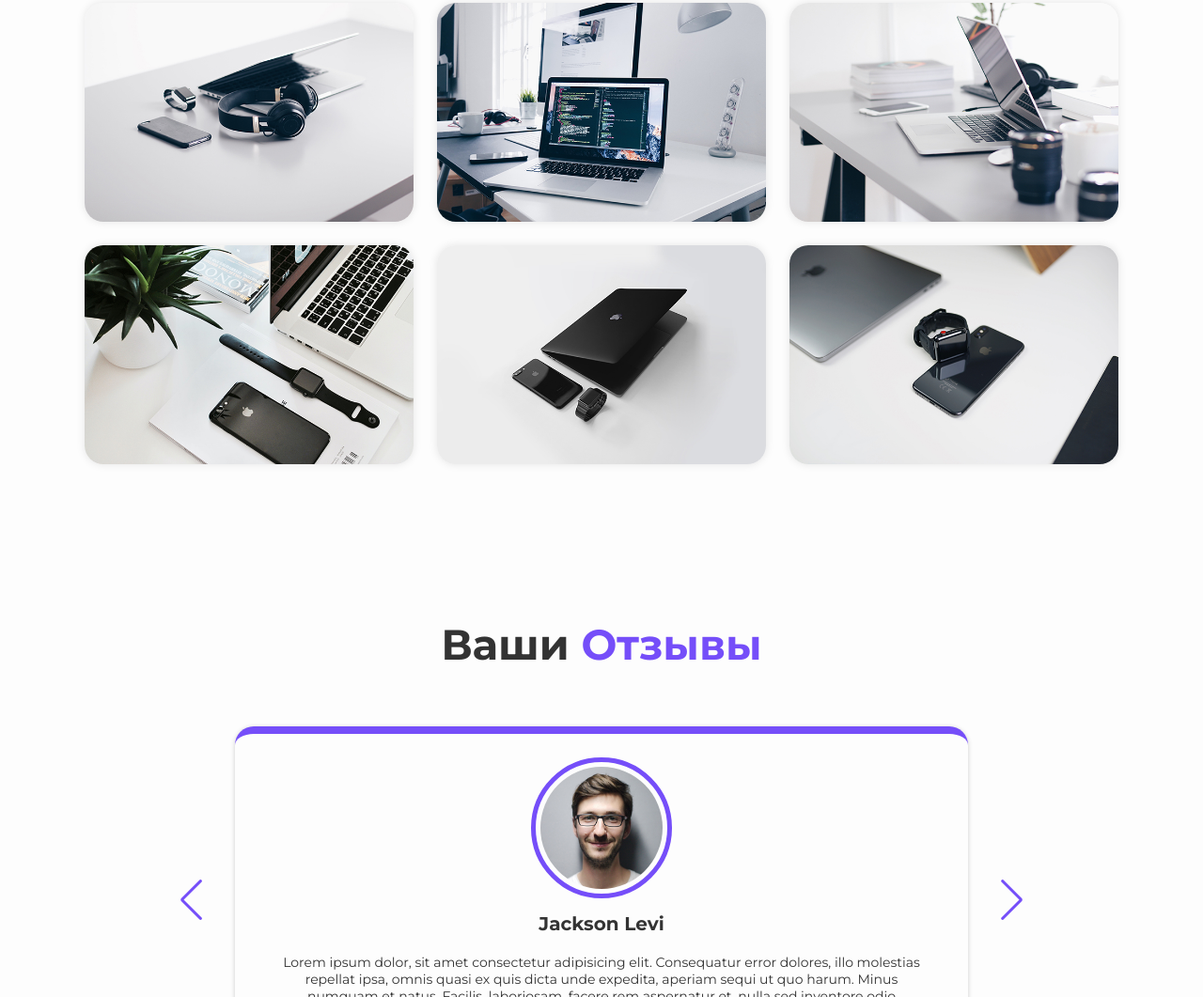
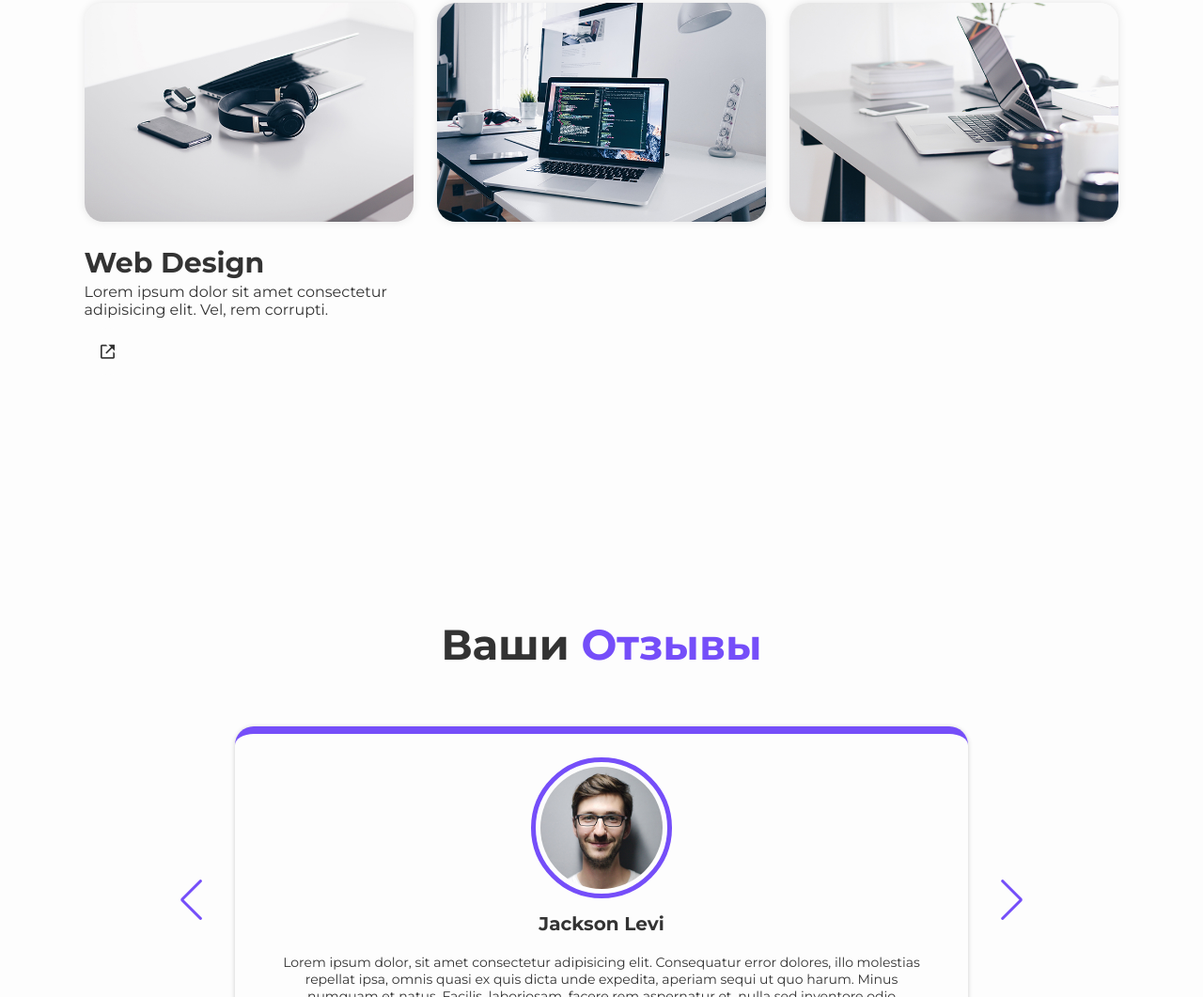
Before and after one commit to matrrrr/porfolio, a plain HTML site: page index.html in a window 1280 px wide. Shown: the part 2452-3513 px from the top of the page at 94% size. Drawn offline with nearby package versions, Linux system fonts and the light colour scheme.

Commit message:
Update index.html

```diff
--- a/index.html
+++ b/index.html
@@ -150,7 +150,7 @@
                     <a href=""><i class='bx bx-link-external' ></i></a>
                 </div>
             </div>
-            <div class="portfolio-box">
+           <!-- <div class="portfolio-box">
                 <img src="image/portfolio4.jpg" alt="">
 
                 <div class="portfolio-layer">
@@ -169,7 +169,7 @@
                 </div>
             </div>
             <div class="portfolio-box">
-                <img src="image/portfolio6.jpg" alt="">
+                <img src="image/portfolio6.jpg" alt=""> -->
 
                 <div class="portfolio-layer">
                     <h4>Web Design</h4>
```
